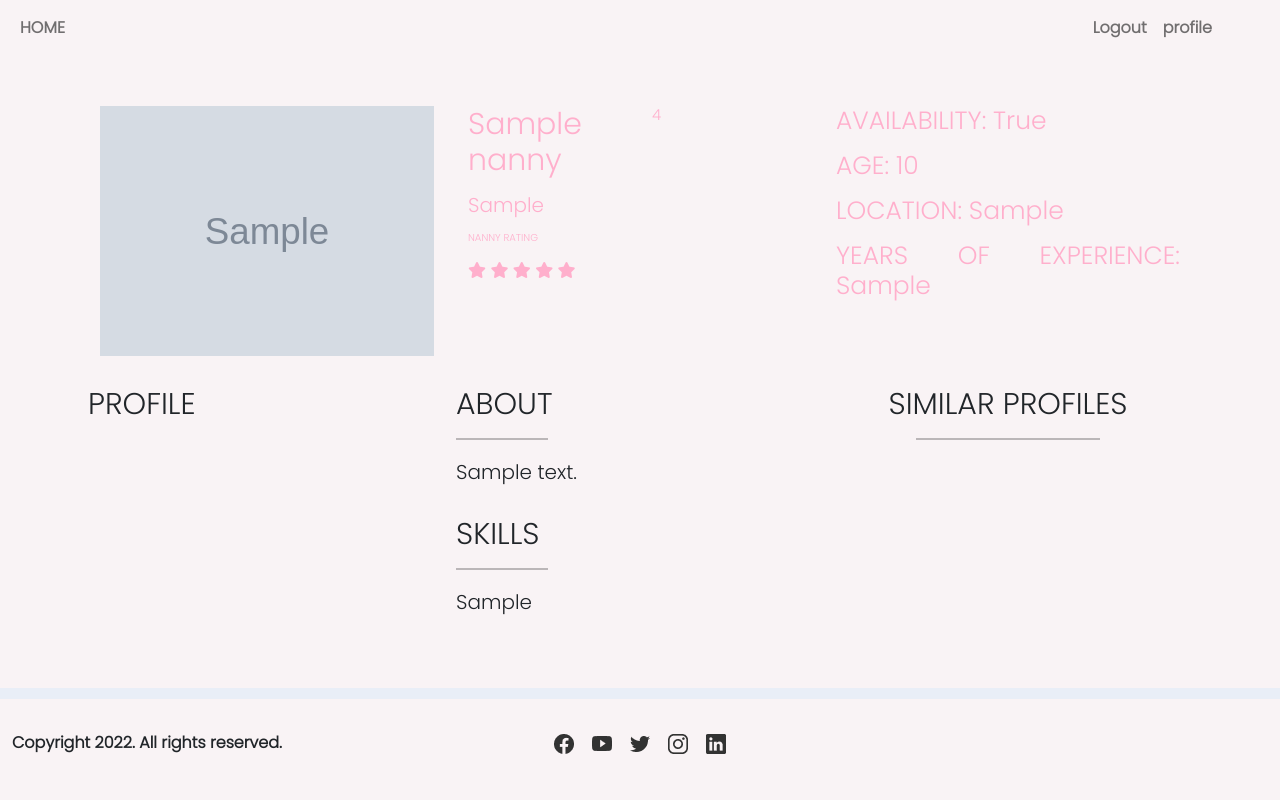
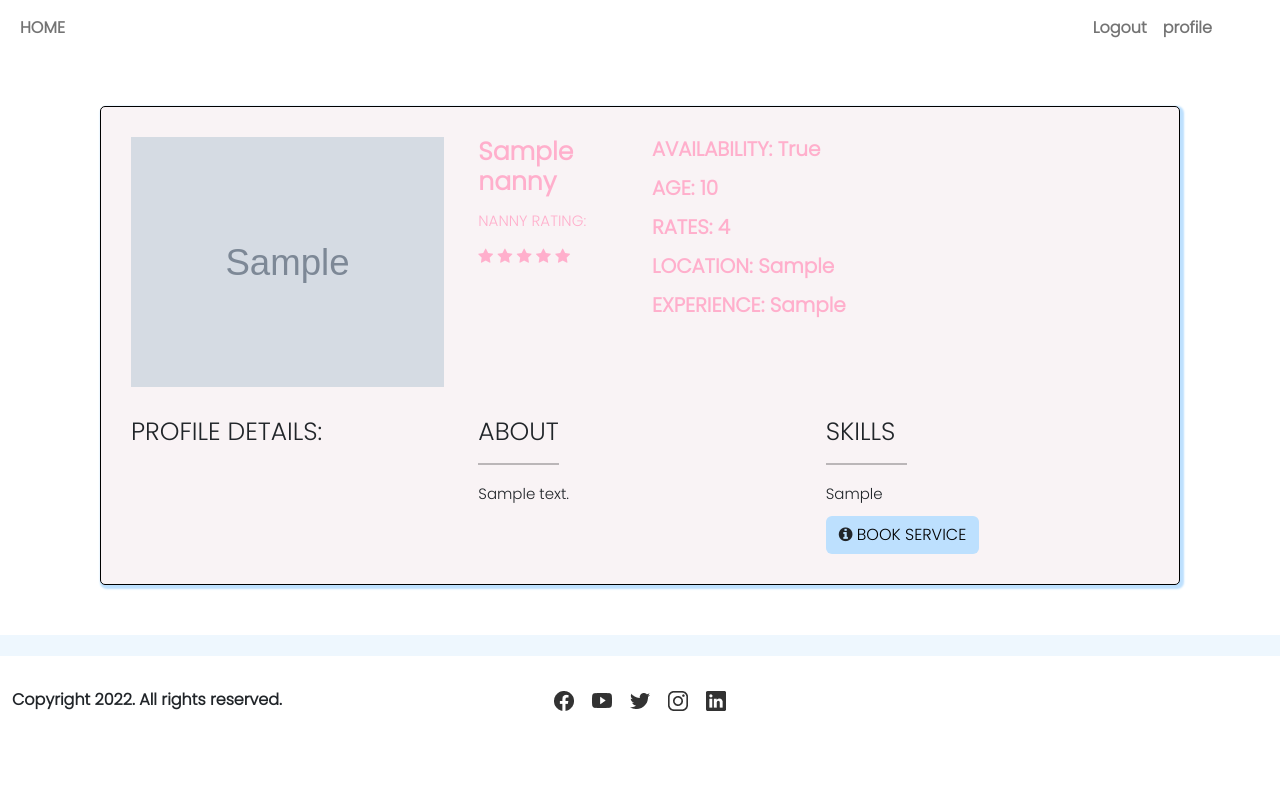
Before and after one commit to Nyawira-Wachira/Nanny-Care, a Django app: page /nannies/ in a window 1280 px wide. Run offline with Django 4.2, Linux system fonts and the light colour scheme; tables that the repository leaves empty hold one stand-in row (values such as "Sample post"); grey boxes marked "Sample" are stand-in pictures; some libraries are stand-ins or nearby versions.

Commit message:
Styling changes

```diff
--- a/app/templates/nannydetails/nannydetails.html
+++ b/app/templates/nannydetails/nannydetails.html
@@ -3,6 +3,7 @@
 
 {% block content %}
 {{block.super}}
+<link rel="stylesheet" href="https://cdnjs.cloudflare.com/ajax/libs/font-awesome/4.7.0/css/font-awesome.min.css">
 <link rel="preconnect" href="https://fonts.googleapis.com">
 <link rel="preconnect" href="https://fonts.gstatic.com" crossorigin>
 <link href="https://fonts.googleapis.com/css2?family=Poppins:wght@300&display=swap" rel="stylesheet">
@@ -14,7 +15,7 @@
 <link href="/static/css/nannydetails.css" rel="stylesheet">
 
 {% for nannies in nanny %}
-<section class="nanny1">
+<div class="nanny1">
 
     <div class="bio" style="margin-bottom:30px;">
         <div class="row">
@@ -26,31 +27,32 @@
 
             </div>
             <div class="col-2">
-                <h1 style="margin-bottom:15px; text-align: justify;">{{nannies.name}}</h1>
-                <h3 style="margin-bottom:15px; text-align: justify;">{{nannies.experience}}</h3>
-                <h5 style="margin-bottom:15px; text-align: justify;">NANNY RATING</h5>
+                <h1 style="margin-bottom:15px; text-align: justify;"><strong>{{nannies.name}}</strong> </h1>
+
+                <h5 style="margin-bottom:15px; text-align: justify;">NANNY RATING:</h5>
                 <span class="fa fa-star checked"></span>
                 <span class="fa fa-star checked"></span>
                 <span class="fa fa-star checked"></span>
                 <span class="fa fa-star checked"></span>
                 <span class="fa fa-star checked"></span>
             </div>
-            <div class="col-2">
-                <h4>{{nannies.rates}}</h4>
-            </div>
             <div class="col-4">
-                <h2 style="margin-bottom:15px; text-align: justify;">AVAILABILITY: {{nannies.availability}}</h2>
-                <h2 style="margin-bottom:15px; text-align: justify;">AGE: {{nannies.age}}</h2>
-                <h2 style="margin-bottom:15px; text-align: justify;">LOCATION: {{nannies.location}}</h2>
-                <h2 style="margin-bottom:15px; text-align: justify;">YEARS OF EXPERIENCE: {{nannies.experience}}</h2>
+                <h2 style="margin-bottom:15px; text-align: justify;"><strong>AVAILABILITY:
+                        {{nannies.availability}}</strong> </h2>
+                <h2 style="margin-bottom:15px; text-align: justify;"><strong>AGE: {{nannies.age}}</strong></h2>
+                <h2 style="margin-bottom:15px; text-align: justify;"><strong>RATES: {{nannies.rates}}</strong></h2>
+                <h2 style="margin-bottom:15px; text-align: justify;"><strong>LOCATION: {{nannies.location}}</strong>
+                </h2>
+                <h2 style="margin-bottom:15px; text-align: justify;"><strong>EXPERIENCE:
+                        {{nannies.experience}}</strong></h2>
             </div>
         </div>
     </div>
     <!-- <hr style="height:2px; border-width:0; color:#BDE0FE; background-color:#BDE0FE; "> -->
     <div>
         <div class=" row">
-            <div class="col">
-                <h1>PROFILE</h1>
+            <div class="col-4">
+                <h1>PROFILE DETAILS:</h1>
             </div>
             <div class="col" class="about1">
                 <h1 style="padding-right: 10px;">ABOUT</h1>
@@ -58,21 +60,22 @@
                     style="margin-bottom:20px; height:2px; width: 25%; border-width:0; color:black; background-color:black;">
                 <h3 style="padding-right: 10px;">{{nannies.about}}</h3><br>
 
+            </div>
+            <div class="col">
                 <h1 style="padding-right: 10px;">SKILLS</h1>
                 <hr
                     style=" margin-bottom:20px; height:2px; width: 25%; border-width:0; color:black; background-color:black">
                 <h3 style="padding-right: 10px;">{{nannies.skills}}</h3>
+                <button class="btn"><i class="fa fa-info-circle"></i> <a href="/booking/">BOOK
+                        SERVICE</a> </button>
             </div>
-            <div class="col">
-                <h1 style="text-align: center;">SIMILAR PROFILES</h1>
-                <hr
-                    style="height:2px; width: 50%; border-width:0; color:black; background-color:black; margin-left:25% !important; margin-right:25% !important;">
-            </div>
+
+
         </div>
     </div>
 
-</section>
-<hr style="height:10px; color:#BDE0FE; background-color:#BDE0FE; ">
+</div>
+<hr style="height:20px; color:#BDE0FE; background-color:#BDE0FE; ">
 {% endfor %}
 
 {%endblock%}
--- a/app/urls.py
+++ b/app/urls.py
@@ -8,7 +8,7 @@ urlpatterns = [
     path('',views.Index, name='index'),
     path('profile/<str:username>/', views.profile, name='profile'),
     path('booking/', views.booking, name='booking'),
-    path('nannies/', views.welcome, name='welcome'),
+    path('nannies/', views.details, name='welcome'),
     path('home/', views.home, name='home'),
     path('companydetails/', views.companydetails, name='companydetails'),
 ]
--- a/app/views.py
+++ b/app/views.py
@@ -33,7 +33,7 @@ def booking(request):
     return render(request, 'book/booking.html')
 
 
-def welcome(request):
+def details(request):
 
     nanny = Nanny.objects.all()
     return render(request, 'nannydetails/nannydetails.html', {'nanny':nanny})
--- a/nanny_care/settings.py
+++ b/nanny_care/settings.py
@@ -92,8 +92,8 @@ DATABASES = {
     'default': {
         'ENGINE': 'django.db.backends.postgresql_psycopg2',
         'NAME': 'nannycare',
-        'USER': 'mary',
-        'PASSWORD': 'mary',
+        'USER': 'vanili',
+        'PASSWORD': 'Swift3030',
         'HOST': '127.0.0.1',
         'PORT': '',
     }
--- a/static/css/nannydetails.css
+++ b/static/css/nannydetails.css
@@ -1,36 +1,58 @@
 body {
-    background-color: #f9f3f5;
+    /* background-color: #f9f3f5; */
+
     font-family: 'Poppins', sans-serif;
-    font-weight: 900;
+    font-weight: bolder;
 }
-h1{
-    font-size: 30px;
-}
-h2{
+
+h1 {
     font-size: 25px;
 }
-h3{
+
+h2 {
     font-size: 20px;
 }
-h4{
+
+h3 {
     font-size: 15px;
 }
-h5{
-    font-size: 10px;
+
+h4 {
+    font-size: 15px;
 }
+
+h5 {
+    font-size: 15px;
+}
+
 .bio {
     color: #FFAFCC;
 }
 
-.col {
-    padding: 0;
+.btn {
+    background-color: #BDE0FE;
+    margin-top: 5px;
+
+}
+
+a {
+    color: black;
+    text-decoration: none;
 }
 
 .nanny1 {
-    padding-top: 50px;
-    padding-bottom: 50px;
-    padding-left: 100px;
-    padding-right: 100px;
+    background-color: #f9f3f5;
+    margin-top: 50px;
+    margin-bottom: 50px;
+    margin-left: 100px;
+    margin-right: 100px;
+    border: 1px solid black;
+    border-radius: 5px;
+    box-shadow: 2px 2px 2px 2px #BDE0FE;
+    padding-top: 30px;
+    padding-bottom: 30px;
+    padding-left: 30px;
+    padding-right: 30px;
 
 }
 
```
Also changed, not shown: profilepic/girl-2961959__340.webp (added), profilepic/girl-2961959__340_t7KPbIa.webp (added).
